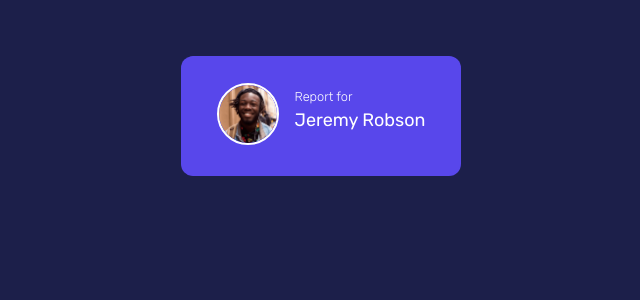
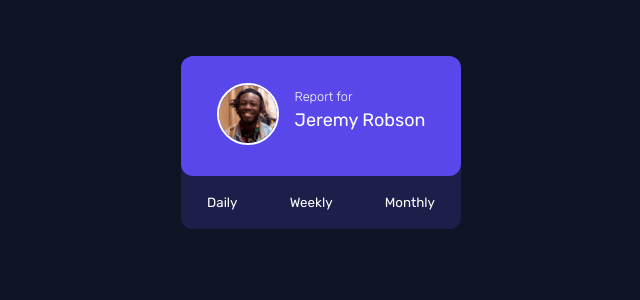
Before and after one commit to Pleopleq/time-tracking-dashboard-main, a Vue app in the folder time-tracking-dashboard/: page / in a window 1280 px wide. Shown: the top 300 px of the page, without its empty margins (319-959 px from the left). Built offline with nearby package versions, Linux system fonts and the light colour scheme.

Commit message:
Add daily, weekly, monthly buttons markup and styles. Fix general css rules

```diff
--- a/time-tracking-dashboard/src/App.vue
+++ b/time-tracking-dashboard/src/App.vue
@@ -27,6 +27,7 @@ export default {
 .main__container {
   display: grid;
   grid-column: 320px;
+  margin-top: 3.5rem;
   justify-content: center;
   align-content: center;
 }
--- a/time-tracking-dashboard/src/assets/styles/styles.css
+++ b/time-tracking-dashboard/src/assets/styles/styles.css
@@ -45,7 +45,7 @@ body {
     margin: 0;
     padding: 0;
     color: white;
-    background-color: var(--dark-blue);
+    background-color: var(--very-dark-blue);
     font-family: 'Rubik', sans-serif;
 }
 
--- a/time-tracking-dashboard/src/components/UserProfile.vue
+++ b/time-tracking-dashboard/src/components/UserProfile.vue
@@ -1,7 +1,14 @@
 <template>
-  <div class="userProfile__container">
-    <slot name="avatar"></slot>
-    <slot name="info"></slot>
+  <div class="userProfile">
+    <div class="userProfile__container">
+      <slot name="avatar"></slot>
+      <slot name="info"></slot>
+    </div>
+    <div class="userProfile__timelines">
+      <button>Daily</button>
+      <button>Weekly</button>
+      <button>Monthly</button>
+    </div>
   </div>
 </template>
 <script>
@@ -9,15 +16,34 @@ export default {};
 </script>
 
 <style>
+.userProfile {
+  background-color: var(--dark-blue);
+  border-radius: 12px;
+}
 .userProfile__container {
   display: flex;
   justify-content: center;
   align-items: center;
-  margin-top: 3.5rem;
   width: 280px;
   height: 120px;
   max-width: 320px;
   background-color: var(--blue);
   border-radius: 12px;
 }
+
+.userProfile__timelines {
+  display: flex;
+  justify-content: space-around;
+  background-color: var(--dark-blue);
+  border-radius: 12px;
+}
+
+.userProfile__timelines > button {
+  background-color: transparent;
+  font-family: inherit;
+  font-weight: 400;
+  color: white;
+  border: none;
+  padding: 1.2rem;
+}
 </style>
```
